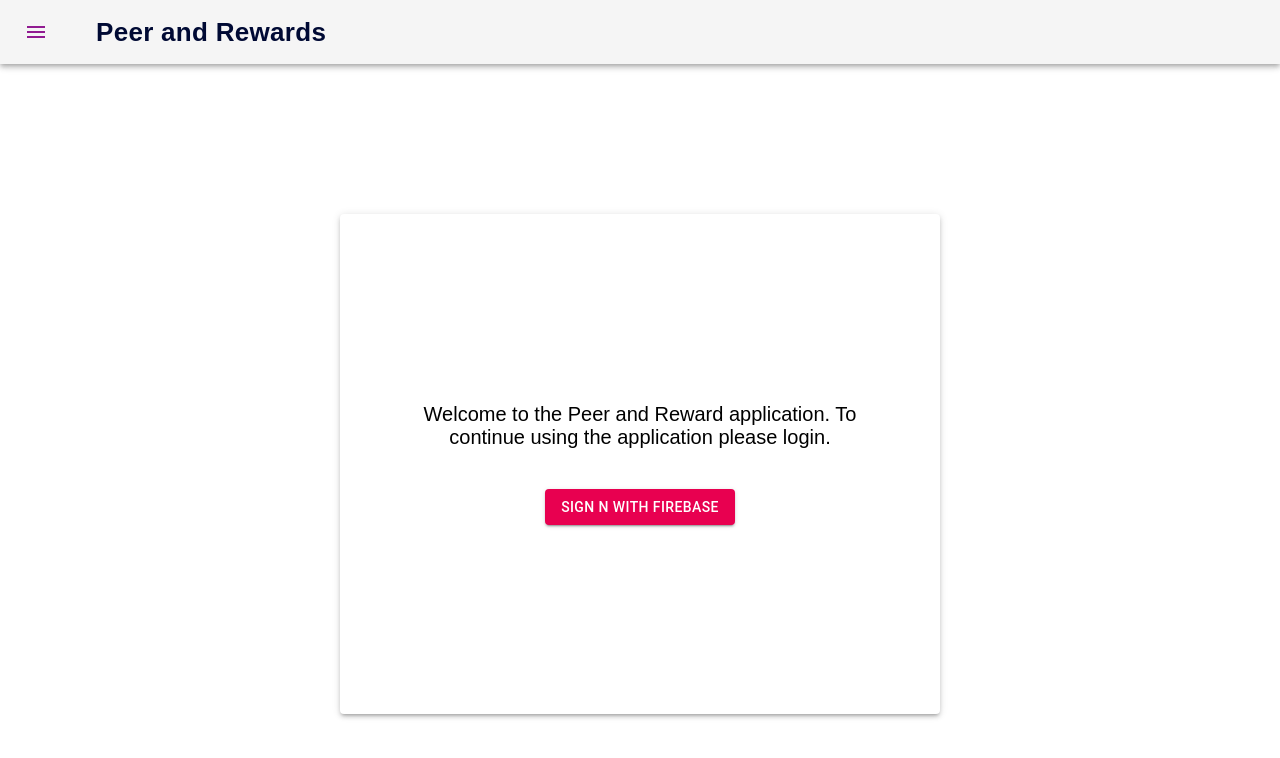
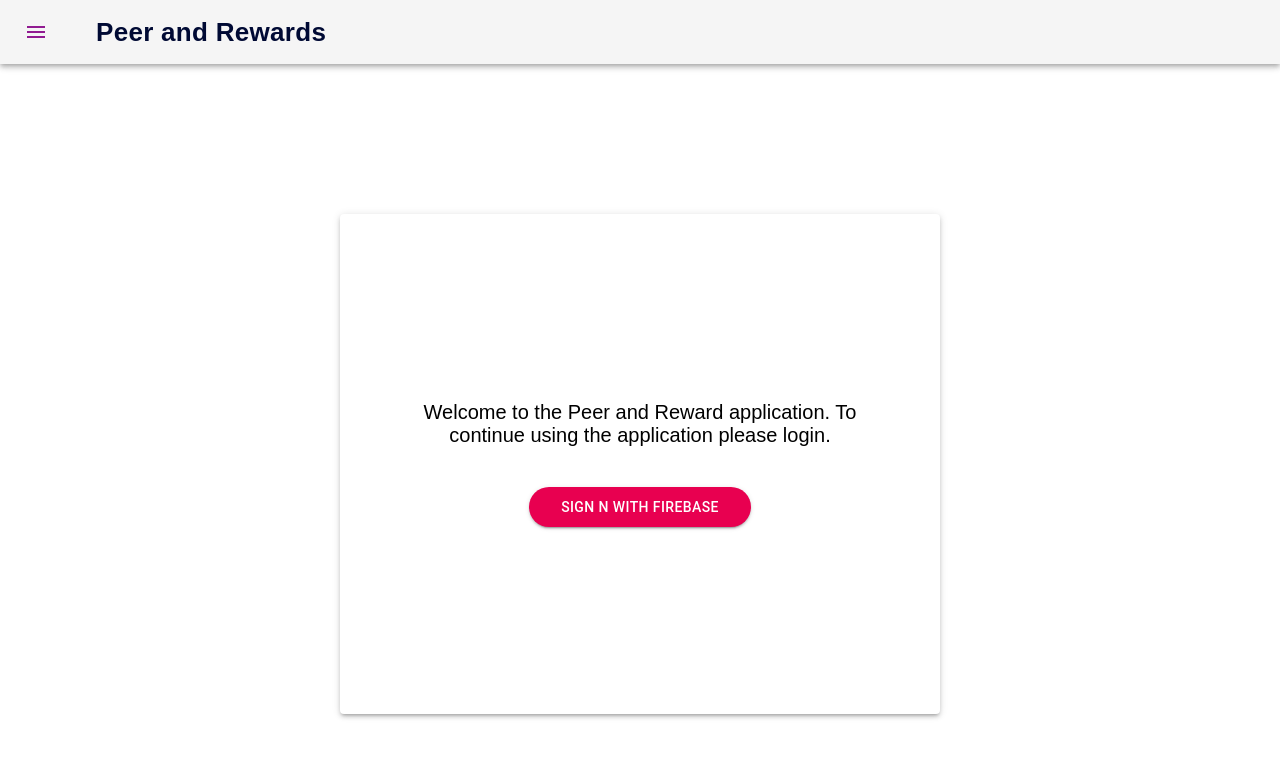
Before and after one commit to DmitryKam/peer-and-rewards, a React (Create React App) app: page / in a window 1280 px wide. Shown: the top 758 px of the page. Built offline with nearby package versions, Linux system fonts and the light colour scheme; no server answers.

Commit message:
StyledEngineProvider to apply custom styles

```diff
--- a/package.json
+++ b/package.json
@@ -7,10 +7,10 @@
     "@emotion/react": "^11.4.1",
     "@emotion/styled": "^11.3.0",
     "@mui/icons-material": "^5.0.1",
-    "@mui/material": "^5.0.4",
+    "@mui/material": "^5.3.1",
     "@mui/styled-engine-sc": "^5.0.0",
-    "@mui/styles": "^5.0.1",
-    "@mui/system": "^5.0.4",
+    "@mui/styles": "^5.3.0",
+    "@mui/system": "^5.3.0",
     "@testing-library/jest-dom": "^5.11.4",
     "@testing-library/react": "^12.1.2",
     "@testing-library/user-event": "^12.1.10",
--- a/src/contexts/ThemeContextProvider.tsx
+++ b/src/contexts/ThemeContextProvider.tsx
@@ -1,4 +1,5 @@
 import { createTheme } from '@mui/material/styles';
+import { StyledEngineProvider } from '@mui/material/styles';
 import { ThemeProvider as MuiThemeProvider } from '@mui/system';
 
 import { breakpoints } from './breakpoints';
@@ -179,5 +180,9 @@
   commonSettings,
 );
 export const ThemeProvider = ({ children }: { children: JSX.Element }) => {
-  return <MuiThemeProvider theme={theme}>{children}</MuiThemeProvider>;
+  return (
+    <StyledEngineProvider injectFirst>
+      <MuiThemeProvider theme={theme}>{children}</MuiThemeProvider>
+    </StyledEngineProvider>
+  );
 };
```
Also changed, not shown: 1 other file (tests, documents, lock files or other folders).
